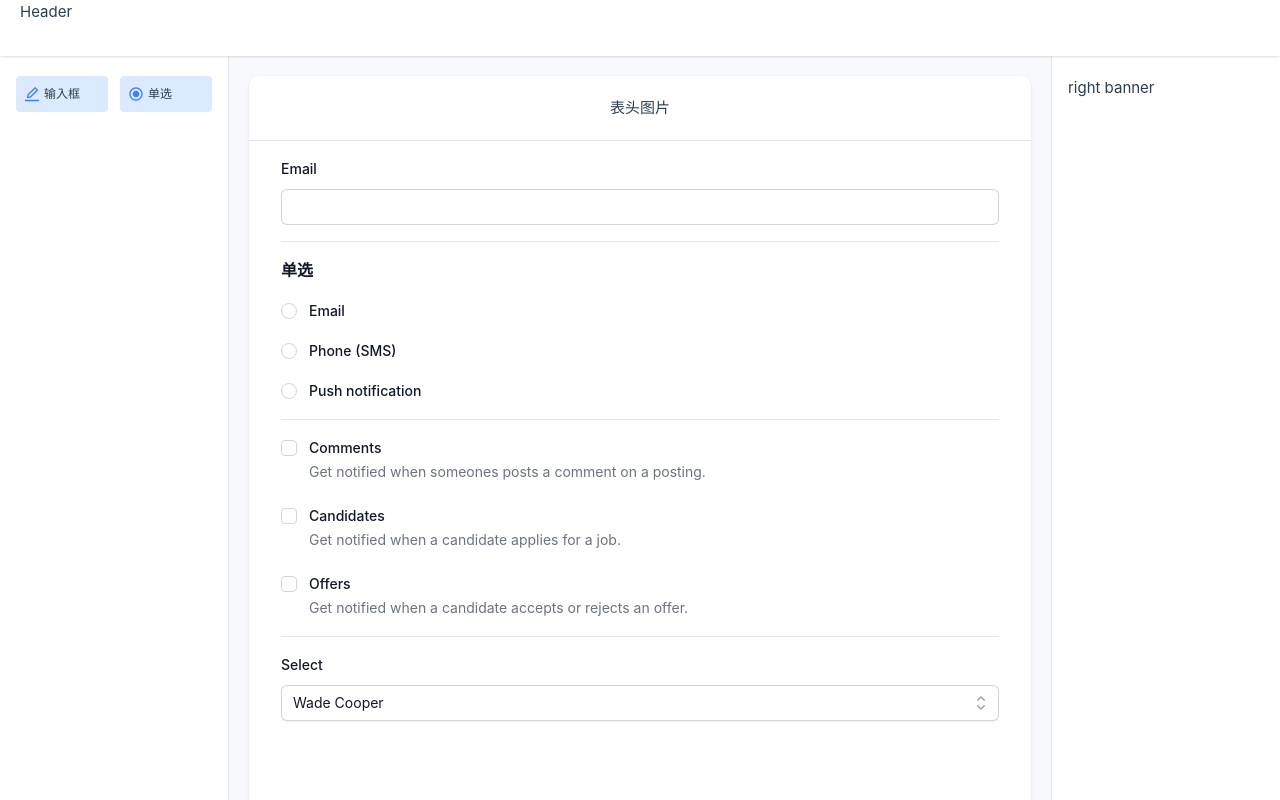
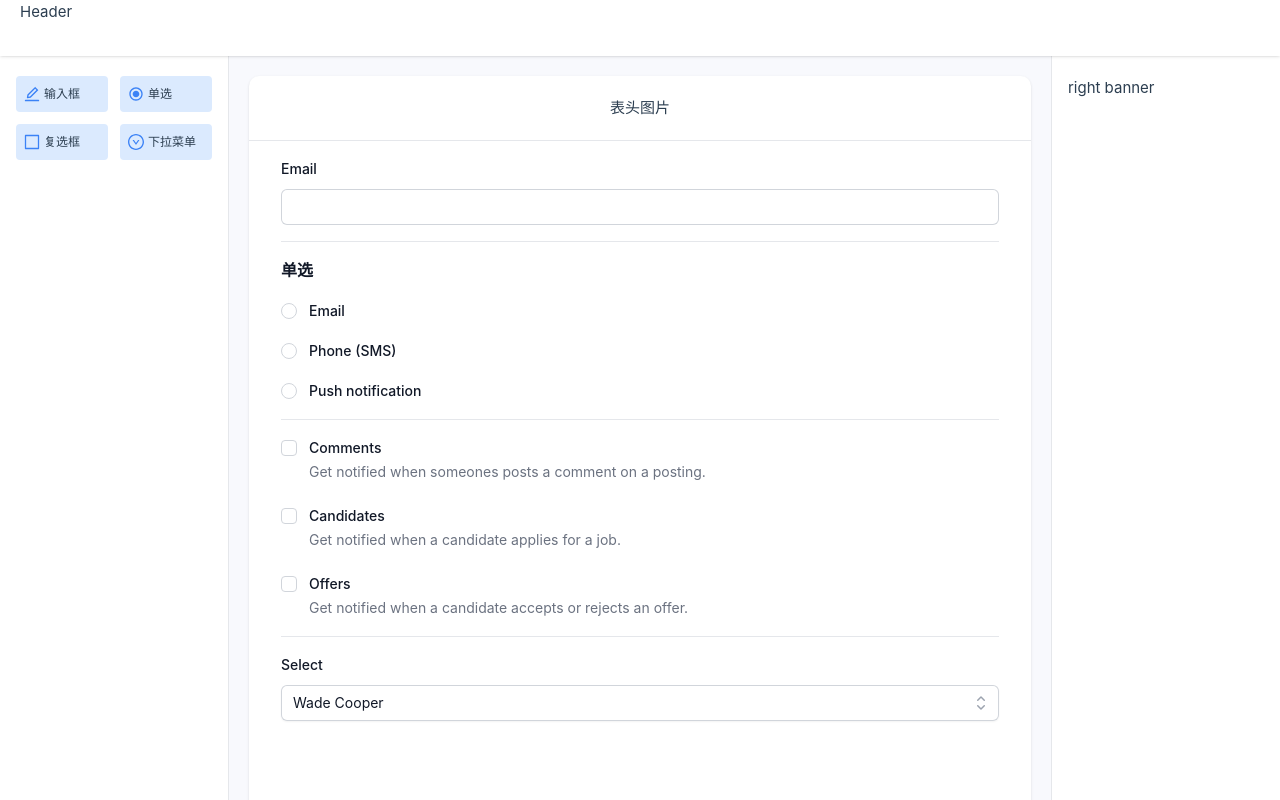
Before and after one commit to idrislin/VueDemo, a Vue app: page /editform in a window 1280 px wide. Built offline with nearby package versions, Linux system fonts and the light colour scheme; a web font is replaced by a local one.

Commit message:
🚧 work in form progress

```diff
--- /dev/null
+++ b/src/components/icons/IconCheckbox.vue
@@ -0,0 +1,15 @@
+<template>
+  <svg
+    viewBox="64 64 896 896"
+    focusable="false"
+    data-icon="border"
+    width="1em"
+    height="1em"
+    fill="currentColor"
+    aria-hidden="true"
+  >
+    <path
+      d="M880 112H144c-17.7 0-32 14.3-32 32v736c0 17.7 14.3 32 32 32h736c17.7 0 32-14.3 32-32V144c0-17.7-14.3-32-32-32zm-40 728H184V184h656v656z"
+    ></path>
+  </svg>
+</template>
--- /dev/null
+++ b/src/components/icons/IconSelect.vue
@@ -0,0 +1,18 @@
+<template>
+  <svg
+    viewBox="64 64 896 896"
+    focusable="false"
+    data-icon="down-circle"
+    width="1em"
+    height="1em"
+    fill="currentColor"
+    aria-hidden="true"
+  >
+    <path
+      d="M690 405h-46.9c-10.2 0-19.9 4.9-25.9 13.2L512 563.6 406.8 418.2c-6-8.3-15.6-13.2-25.9-13.2H334c-6.5 0-10.3 7.4-6.5 12.7l178 246c3.2 4.4 9.7 4.4 12.9 0l178-246c3.9-5.3.1-12.7-6.4-12.7z"
+    ></path>
+    <path
+      d="M512 64C264.6 64 64 264.6 64 512s200.6 448 448 448 448-200.6 448-448S759.4 64 512 64zm0 820c-205.4 0-372-166.6-372-372s166.6-372 372-372 372 166.6 372 372-166.6 372-372 372z"
+    ></path>
+  </svg>
+</template>
--- a/src/views/EditForm.vue
+++ b/src/views/EditForm.vue
@@ -4,7 +4,8 @@ import { type FormModel } from '@/models/Form'
 import { ref, watch } from 'vue'
 import IconRadio from '@/components/icons/IconRadio.vue'
 import IconTextfield from '@/components/icons/IconTextfield.vue'
-import { PencilSquareIcon } from '@heroicons/vue/24/solid'
+import IconCheckbox from '@/components/icons/IconCheckbox.vue'
+import IconSelect from '@/components/icons/IconSelect.vue'
 const configs: FormModel = {
   title: '',
   describe: '',
@@ -65,7 +66,9 @@ const configs: FormModel = {
 
 const components = [
   { label: '输入框', value: 'text', icon: IconTextfield },
-  { label: '单选', value: 'radio', icon: IconRadio }
+  { label: '单选', value: 'radio', icon: IconRadio },
+  { label: '复选框', value: 'radio', icon: IconCheckbox },
+  { label: '下拉菜单', value: 'radio', icon: IconSelect }
 ]
 
 const formData = ref<Record<string, any>>({
```
